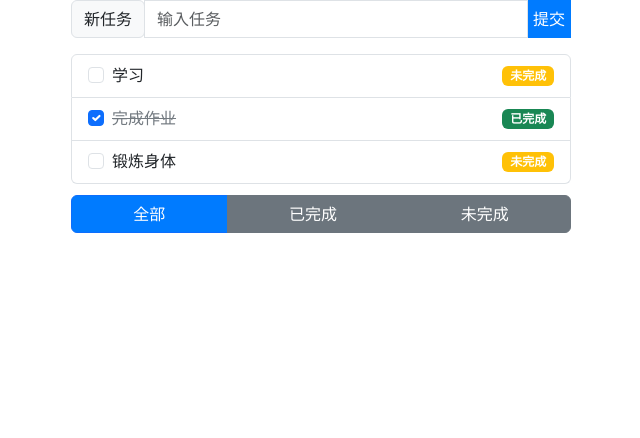
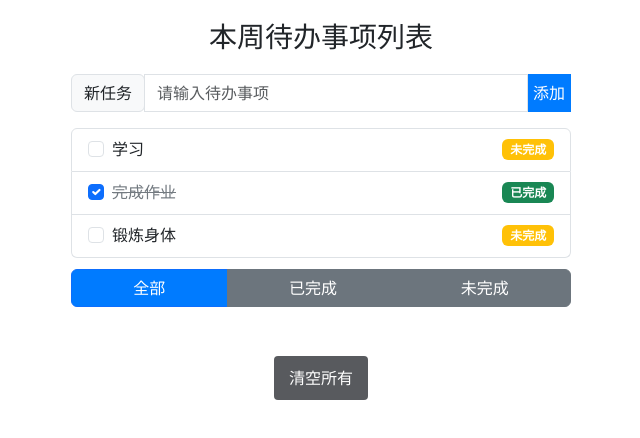
Before and after one commit to adminshi/To-do-list, a Vue app: page / in a window 1280 px wide. Shown: the top 438 px of the page, without its empty margins (319-959 px from the left). Built offline with nearby package versions, Linux system fonts and the light colour scheme.

Commit message:
feat:实现清空列表功能

```diff
--- a/src/App.vue
+++ b/src/App.vue
@@ -3,6 +3,7 @@ import { computed, ref } from 'vue'
 import Todolist from './components/todolist.vue'
 import TodoButton from './components/todoButton.vue'
 import TodoInput from './components/todoInput.vue'
+import ClearButton from './components/clearButton.vue'
 
 const todos = ref([
   { id: 1, text: '学习', completed: false },
@@ -24,14 +25,27 @@ const filteredTodos = computed(() => {
 const addNewTask = (newTask) => {
   todos.value.push(newTask)
 }
+
+const clearAllTasks = () => {
+  todos.value = []
+}
 </script>
 
 <template>
   <div id="todo-list-app">
+    <div class="todo-header">
+      <h3>本周待办事项列表</h3>
+    </div>
     <todoInput @add-task="addNewTask"></todoInput>
     <todolist :todolist="filteredTodos"> </todolist>
     <todoButton @filter-type="filterType = $event"></todoButton>
+    <clearButton :has-tasks="todos.length > 0" @clear-all="clearAllTasks"> </clearButton>
   </div>
 </template>
 
-<style scoped></style>
+<style scoped>
+.todo-header {
+  text-align: center;
+  margin: 20px 0;
+}
+</style>
--- /dev/null
+++ b/src/components/clearButton.vue
@@ -0,0 +1,35 @@
+<template>
+  <button type="button" class="clear-btn" @click="handleClear" :disabled="!hasTasks">
+    清空所有
+  </button>
+</template>
+
+<script setup>
+const props = defineProps({
+  hasTasks: {
+    type: Boolean,
+    required: true,
+  },
+})
+
+const emit = defineEmits(['clear-all'])
+
+const handleClear = () => {
+  emit('clear-all')
+}
+</script>
+
+<style scoped>
+.clear-btn {
+  background-color: #585a5e;
+  color: white;
+  margin: 0 auto;
+  display: block;
+  border: none;
+  padding: 10px 15px;
+  border-radius: 4px;
+}
+.clear-btn:hover {
+  background-color: #303030;
+}
+</style>
--- a/src/components/todoInput.vue
+++ b/src/components/todoInput.vue
@@ -6,13 +6,13 @@
     <input
       type="text"
       class="form-control"
-      placeholder="输入任务"
+      placeholder="请输入待办事项"
       aria-label="Username"
       aria-describedby="basic-addon1"
       v-model="newTask"
       @keyup.enter="onSubmit"
     />
-    <button class="btn-primary" @click="onSubmit">提交</button>
+    <button class="btn-primary" @click="onSubmit">添加</button>
   </div>
 </template>
 
```
